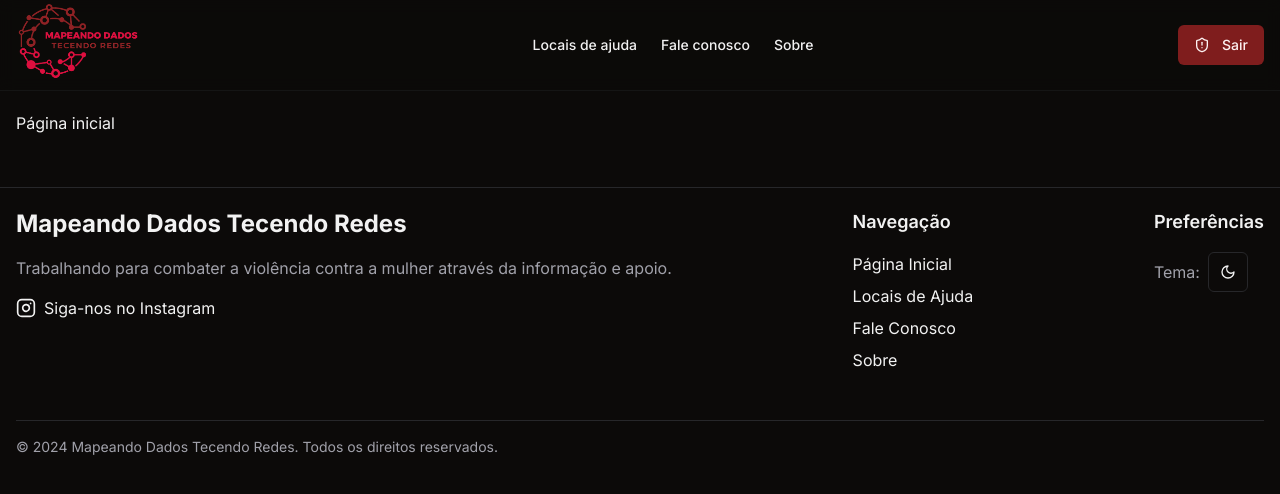
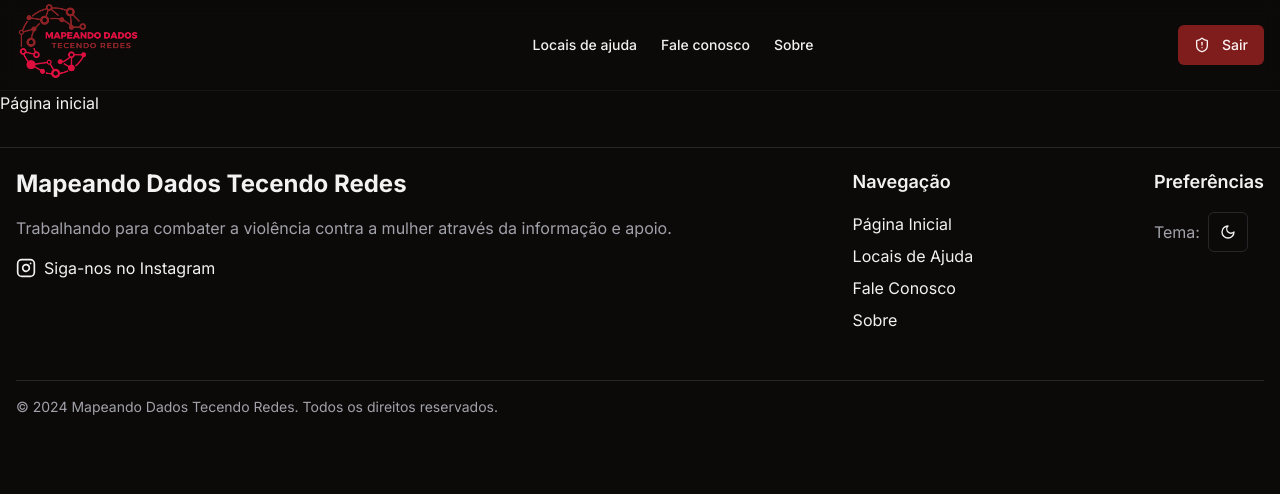
Before and after one commit to Mapeando-Dados-Tecendo-Redes/website, a React (Vite) app: page / in a window 1280 px wide. Shown: the top 494 px of the page. Built offline with nearby package versions, Linux system fonts and the light colour scheme.

Commit message:
Refactor(layout): Ajustado o componente de layout para remover estilos desnecessários do contêiner

```diff
--- a/src/components/layouts/index.tsx
+++ b/src/components/layouts/index.tsx
@@ -6,7 +6,7 @@ function Layout({ children }: { children: React.ReactNode }) {
   return (
     <>
       <Header />
-      <div className="container mx-auto my-5 px-4">{children}</div>
+      <div>{children}</div>
       <Footer />
     </>
   );
```
